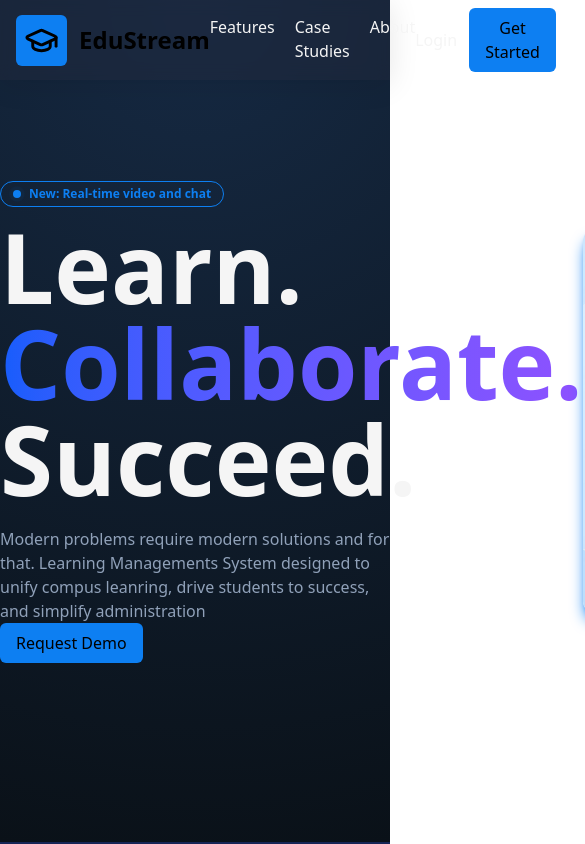
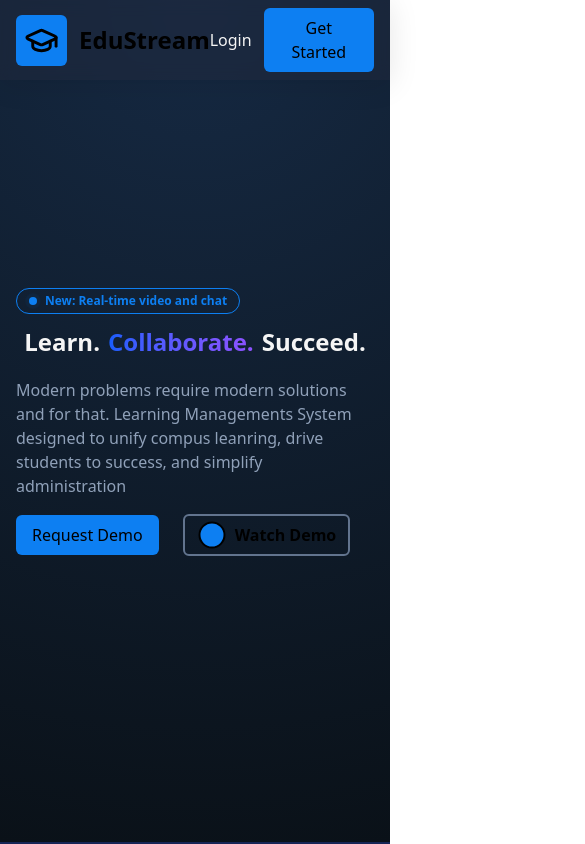
Before and after one commit to er795696-ux/EduStream, a Next.js app in the folder apps/web/: page / in a window 390 px wide. Shown: the top 844 px of the page, 585 px wide, since content can reach past the window. Built offline with nearby package versions, Linux system fonts and the light colour scheme.

Commit message:
feat(home): enhance Home component layout with responsive text sizes and add 'Watch Demo' button

```diff
--- a/apps/web/app/page.tsx
+++ b/apps/web/app/page.tsx
@@ -1,9 +1,10 @@
 import MainButton from "@/components/ui/MainButton";
 import Image, { type ImageProps } from "next/image";
+import { CirclePlay } from "lucide-react";
 
 export default function Home() {
   return (
-    <div className="h-full gradient-bg border-b-2 border-b-blue-950">
+    <div className="h-full gradient-bg border-b-2 border-b-blue-950 px-4">
       <div className="h-full flex justify-around items-center">
         <div>
           {/* The new sections */}
@@ -16,27 +17,41 @@ export default function Home() {
           </div>
 
           <div className="mt-3">
-            <h1 className="text-white text-8xl font-bold">Learn.</h1>
-            <h1 className="text-8xl font-bold bg-linear-to-r from-blue-600 to-violet-500 bg-clip-text text-transparent">
-              Collaborate.
-            </h1>
-            <h1 className="text-white text-8xl font-bold">Succeed.</h1>
+            <div className="flex gap-2 justify-center md:justify-start md:block">
+              <h1 className="text-white text-2xl sm:text-4xl md:text-6xl xl:text-8xl font-bold">Learn.</h1>
+              <h1 className="text-2xl sm:text-4xl md:text-6xl xl:text-8xl font-bold bg-linear-to-r from-blue-600 to-violet-500 bg-clip-text text-transparent">
+                Collaborate.
+              </h1>
+              <h1 className="text-white text-2xl sm:text-4xl md:text-6xl xl:text-8xl font-bold">Succeed.</h1>
 
+            </div>
             <p className="text-slate-400 mt-5 max-w-100">
               Modern problems require modern solutions and for that. Learning
               Managements System designed to unify compus leanring, drive
               students to success, and simplify administration
             </p>
 
-            <MainButton text={"Request Demo"} />
+            <div className="flex items-center gap-6 mt-4">
+              <MainButton text={"Request Demo"} />
+              <button className="flex gap-2 items-center border-2 border-slate-500 rounded-md px-3 py-1">
+                <CirclePlay
+                  color="#000000"
+                  fill="#0d7ff2"
+                  size={30}
+                  strokeWidth={2}
+                  absoluteStrokeWidth
+                />
+                <p className="font-bold">Watch Demo</p>
+              </button>
+            </div>
           </div>
         </div>
         <Image
           src={"/landing.webp"}
-          width={600}
-          height={600}
+          width={500}
+          height={500}
           alt="hero section"
-          className="aspect-video object-cover h-96 rounded-xl shadow-lg shadow-main"
+          className="hidden md:block aspect-video object-cover h-0 md:w-100 md:h-60 xl:w-140 xl:h-96  rounded-xl shadow-lg shadow-main"
         />
       </div>
     </div>
--- a/apps/web/components/NavBar.tsx
+++ b/apps/web/components/NavBar.tsx
@@ -8,7 +8,7 @@ const NavBar = () => {
   return (
     <div className="py-2 px-4 flex justify-between items-center w-full fixed NavBG">
       <Logo />
-      <div className="flex gap-5">
+      <div className="gap-5 hidden md:flex">
         {routes.map((route) => (
           <NavRoute key={route} underLineOnHover route={route} />
         ))}
```
